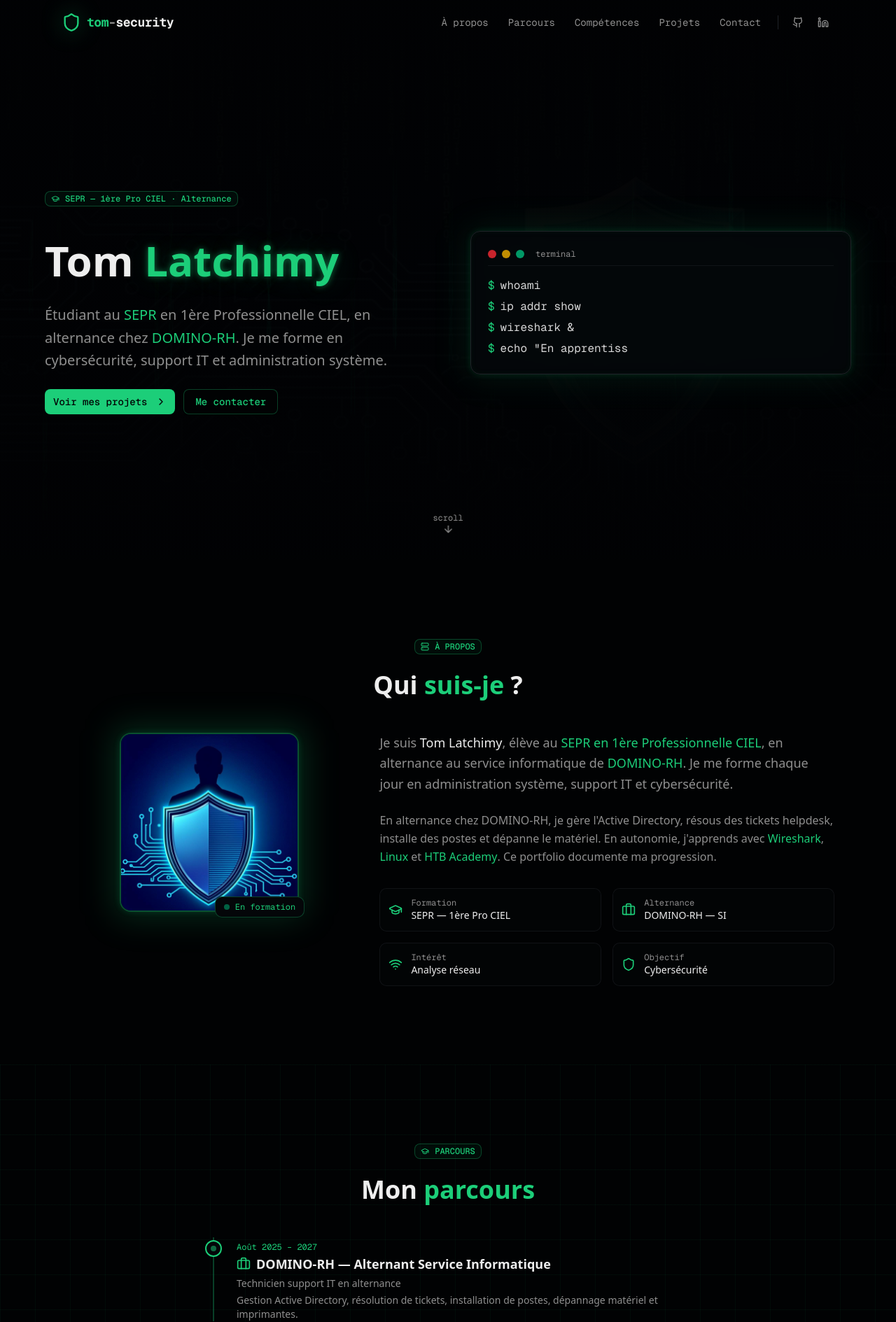
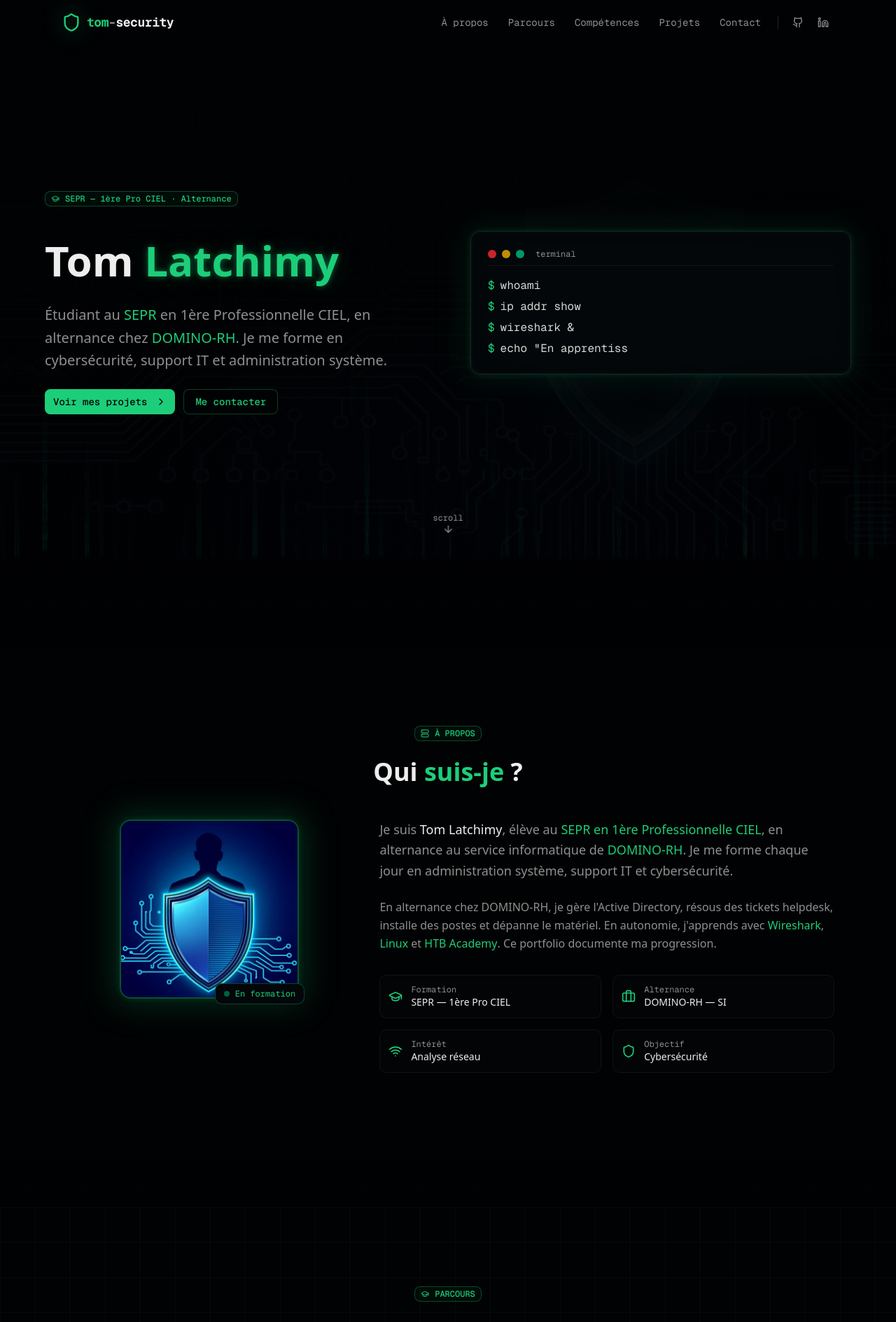
Before and after one commit to tom-security/tom-security.github.io, a Next.js app: page / in a window 1280 px wide. Shown: the top 1889 px of the page at 70% size. Built offline with nearby package versions, Linux system fonts and the light colour scheme.

Commit message:
15fc4946-01c5-4d12-b703-ee43a7d355a5

```diff
--- a/src/app/page.tsx
+++ b/src/app/page.tsx
@@ -368,7 +368,7 @@ export default function Home() {
       {/* Hero Section */}
       <section className="relative min-h-screen flex items-center justify-center px-4 pt-16 overflow-hidden">
         <div className="absolute inset-0 z-0">
-          <div className="absolute inset-0 bg-gradient-to-b from-background via-background/90 to-background z-10" />
+          <div className="absolute inset-0 bg-gradient-to-b from-background via-background/95 to-background/70 z-10" />
           <img
             src="/cyber-bg.png"
             alt=""
@@ -481,6 +481,11 @@ export default function Home() {
         </motion.div>
       </section>
 
+      {/* Transition fondu Hero → About */}
+      <div className="relative z-10 h-32 -mt-1 pointer-events-none">
+        <div className="absolute inset-0 bg-gradient-to-b from-background/70 via-background/30 to-transparent" />
+      </div>
+
       {/* About Section */}
       <SectionWrapper id="about" className="relative z-10 py-20 sm:py-28">
         <div className="max-w-6xl mx-auto px-4 sm:px-6">
@@ -553,6 +558,11 @@ export default function Home() {
           </div>
         </div>
       </SectionWrapper>
+
+      {/* Fondu About → Parcours */}
+      <div className="relative z-10 h-20 pointer-events-none">
+        <div className="absolute inset-0 bg-gradient-to-b from-background to-transparent" />
+      </div>
 
       {/* Parcours / Formation Section */}
       <SectionWrapper id="parcours" className="relative z-10 py-20 sm:py-28 grid-pattern">
@@ -630,6 +640,11 @@ export default function Home() {
         </div>
       </SectionWrapper>
 
+      {/* Fondu Parcours → Skills */}
+      <div className="relative z-10 h-20 pointer-events-none">
+        <div className="absolute inset-0 bg-gradient-to-b from-transparent to-background" />
+      </div>
+
       {/* Skills Section - Avec système de niveaux */}
       <SectionWrapper id="skills" className="relative z-10 py-20 sm:py-28">
         <div className="max-w-6xl mx-auto px-4 sm:px-6">
@@ -705,6 +720,11 @@ export default function Home() {
           </div>
         </div>
       </SectionWrapper>
+
+      {/* Fondu Skills → Projects */}
+      <div className="relative z-10 h-20 pointer-events-none">
+        <div className="absolute inset-0 bg-gradient-to-b from-background to-transparent" />
+      </div>
 
       {/* Projects Section */}
       <SectionWrapper id="projects" className="relative z-10 py-20 sm:py-28 grid-pattern">
@@ -832,6 +852,11 @@ export default function Home() {
         </div>
       </SectionWrapper>
 
+      {/* Fondu Projects → Contact */}
+      <div className="relative z-10 h-20 pointer-events-none">
+        <div className="absolute inset-0 bg-gradient-to-b from-transparent to-background" />
+      </div>
+
       {/* Contact Section */}
       <SectionWrapper id="contact" className="relative z-10 py-20 sm:py-28">
         <div className="max-w-6xl mx-auto px-4 sm:px-6">
@@ -903,6 +928,11 @@ export default function Home() {
           </div>
         </div>
       </SectionWrapper>
+
+      {/* Fondu Contact → Soft Skills */}
+      <div className="relative z-10 h-20 pointer-events-none">
+        <div className="absolute inset-0 bg-gradient-to-b from-background to-transparent" />
+      </div>
 
       {/* Soft Skills, Langues & Centres d'intérêt */}
       <SectionWrapper id="about-me" className="relative z-10 py-20 sm:py-28 grid-pattern">
--- a/src/components/matrix-rain.tsx
+++ b/src/components/matrix-rain.tsx
@@ -106,6 +106,7 @@ export function MatrixRain() {
     <canvas
       ref={canvasRef}
       className="fixed inset-0 pointer-events-none z-0"
+      style={{ maskImage: 'linear-gradient(to bottom, transparent 0%, transparent 40%, rgba(0,0,0,0.3) 60%, rgba(0,0,0,0.6) 80%, rgba(0,0,0,1) 100%)', WebkitMaskImage: 'linear-gradient(to bottom, transparent 0%, transparent 40%, rgba(0,0,0,0.3) 60%, rgba(0,0,0,0.6) 80%, rgba(0,0,0,1) 100%)' }}
       aria-hidden="true"
     />
   )
```
